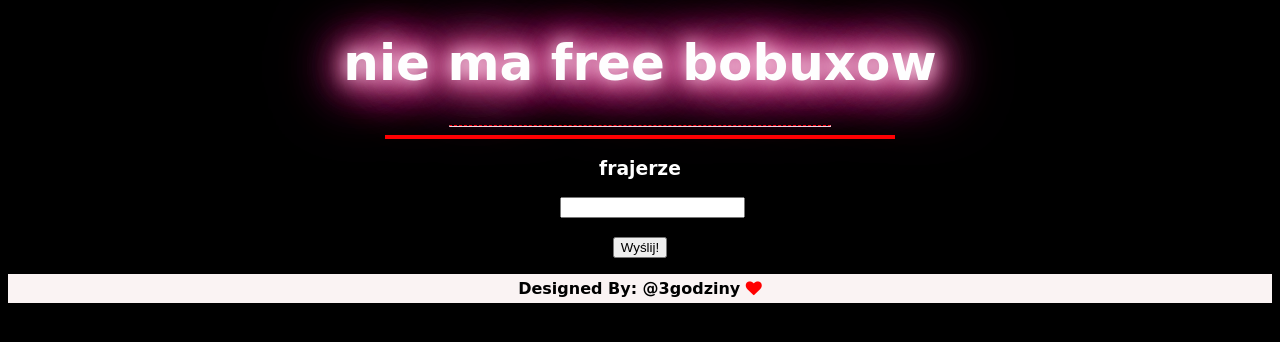
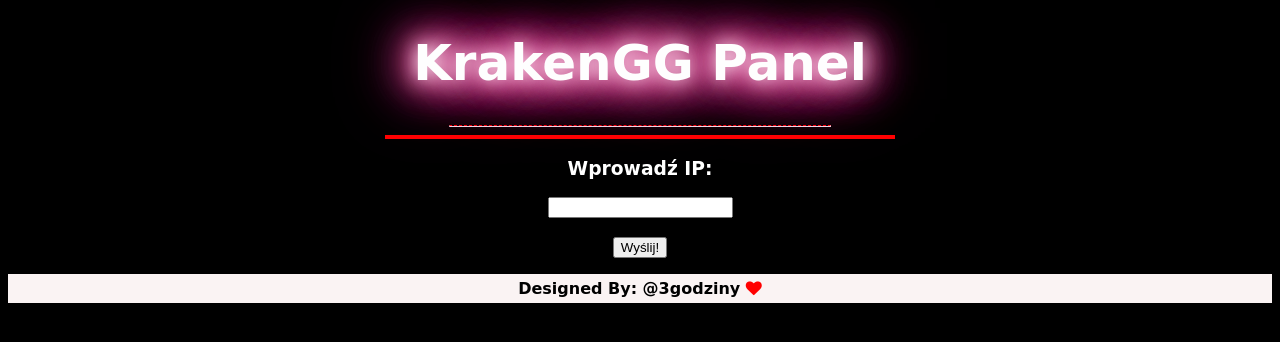
Before and after one commit to krakenGG/panel, a plain HTML site: page index.html in a window 1280 px wide. Drawn offline with nearby package versions, Linux system fonts and the light colour scheme; no server answers.

Commit message:
Update index.html

```diff
--- a/index.html
+++ b/index.html
@@ -15,11 +15,10 @@
 <body>
 	</div>
 	<center class="ip-address">
-		<h1 class="glow">nie ma free bobuxow</h1>
+		<h1 class="glow">KrakenGG Panel</h1>
 		<hr class="hr1">
 		<hr class="hr2">
-		<h3 class="heading">frajerze</h3>
-		<label for="ip">IP:</label>
+		<h3 class="heading">Wprowadź IP:</h3>
 		<input type="text" id="ip" name="ip"><br><br>
   		<input type="submit" value="Wyślij!">
 		<p id="gfg"></p>
```
